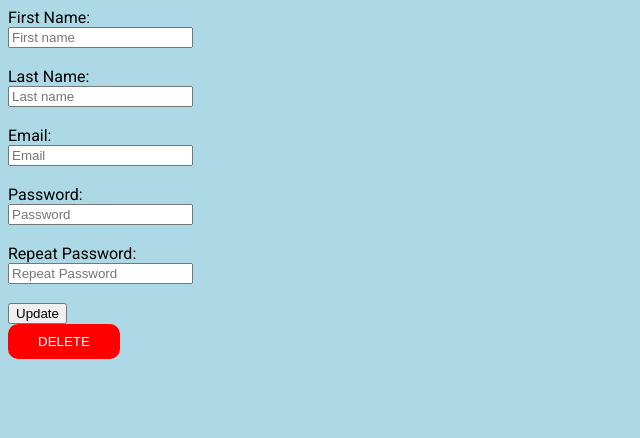
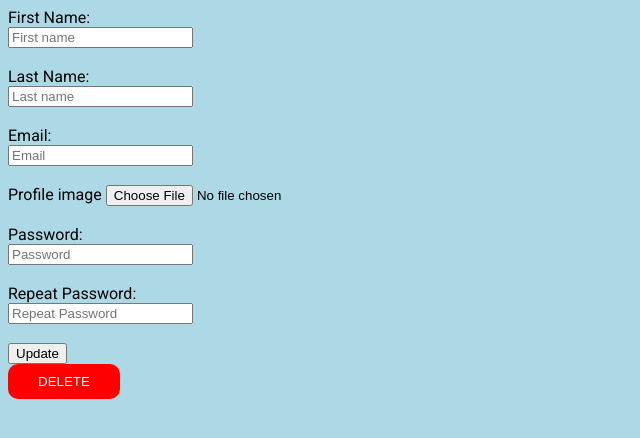
Before and after one commit to EricB-59/NurseProject_FE-Angular, an Angular app: page /update in a window 1280 px wide. Shown: the top 438 px of the page, without its empty margins (0-640 px from the left). Built offline with nearby package versions, Linux system fonts and the light colour scheme.

Commit message:
Profile picture FE implementation

```diff
--- a/src/app/get-all-nurses/get-all-nurses.component.html
+++ b/src/app/get-all-nurses/get-all-nurses.component.html
@@ -11,10 +11,9 @@
     <th>Profile</th>
   </tr>
   <tr *ngFor="let nurse of nurses; let i = index">
-        <td>{{nurse.first_name}}</td>
-        <td>{{nurse.last_name}}</td>
-        <td>{{nurse.email}}</td>
-        <!-- <td><img src={{nurse.src}} alt=""></td> -->
+    <td>{{ nurse.first_name }}</td>
+    <td>{{ nurse.last_name }}</td>
+    <td>{{ nurse.email }}</td>
+    <td><img src="{{ nurse.profileImg }}" alt="" /></td>
   </tr>
-
 </table>
--- a/src/app/get-all-nurses/get-all-nurses.component.ts
+++ b/src/app/get-all-nurses/get-all-nurses.component.ts
@@ -8,7 +8,6 @@ import { Nurse } from '../nurse';
   styleUrl: './get-all-nurses.component.css',
 })
 export class GetAllNursesComponent implements OnInit {
-
   nurses: Nurse[] = [];
 
   constructor(private _userService: NurseService) {}
@@ -22,5 +21,6 @@ export class GetAllNursesComponent implements OnInit {
 
   listNurses(data: any) {
     this.nurses = data;
+    console.log(data);
   }
 }
--- a/src/app/nurse.ts
+++ b/src/app/nurse.ts
@@ -3,6 +3,7 @@ export class Nurse {
   first_name?: string; // El ? indica que es opcional
   last_name?: string; // El ? indica que es opcional
   email: string;
+  profileImg: string;
   password: string;
 
   constructor(
@@ -12,12 +13,14 @@ export class Nurse {
       first_name,
       last_name,
       email,
+      profileImg,
       password,
     }: {
       id?: number;
       first_name?: string;
       last_name?: string;
       email: string;
+      profileImg: string;
       password: string;
     }
   ) {
@@ -25,6 +28,7 @@ export class Nurse {
     this.first_name = first_name;
     this.last_name = last_name;
     this.email = email;
+    this.profileImg = profileImg;
     this.password = password;
   }
 }
--- a/src/app/register-nurses/register-nurses.component.html
+++ b/src/app/register-nurses/register-nurses.component.html
@@ -25,6 +25,18 @@
   <br />
   <br />
   <label>
+    Profile image
+    <input
+      type="file"
+      name="profileImg"
+      id="profileImg"
+      (change)="onFileChange($event)"
+      #fileInput
+    />
+  </label>
+  <br />
+  <br />
+  <label>
     Password:
     <br />
     <input type="password" formControlName="password" placeholder="Password" />
--- a/src/app/register-nurses/register-nurses.component.ts
+++ b/src/app/register-nurses/register-nurses.component.ts
@@ -12,12 +12,14 @@ import { Nurse } from '../nurse';
 })
 export class RegisterNursesComponent {
   existe: boolean = false;
+  selectedFileBase64: string | null = null;
   constructor(private router: Router, private _userService: NurseService) {}
 
   form = new FormGroup({
     first_name: new FormControl(''),
     last_name: new FormControl(''),
     email: new FormControl(''),
+    profileImg: new FormControl(''),
     password: new FormControl(''),
     repeat_password: new FormControl(''),
   });
@@ -28,6 +30,7 @@ export class RegisterNursesComponent {
         first_name: this.form.value.first_name as string,
         last_name: this.form.value.last_name as string,
         email: this.form.value.email as string,
+        profileImg: this.selectedFileBase64 as string,
         password: this.form.value.password as string,
       });
       this._userService.registerNurse(nurse).subscribe((result) => {
@@ -36,4 +39,23 @@ export class RegisterNursesComponent {
       this.router.navigate(['/login']);
     }
   }
+
+  onFileChange(event: any): void {
+    const file = event.target.files[0];
+    if (file) {
+      this.convertFileToBase64(file);
+    }
+  }
+
+  convertFileToBase64(file: File): void {
+    const reader = new FileReader();
+    reader.readAsDataURL(file); // Convierte el archivo a base64
+    reader.onload = () => {
+      this.selectedFileBase64 = reader.result as string;
+      console.log('Archivo convertido a base64:', this.selectedFileBase64);
+    };
+    reader.onerror = (error) => {
+      console.error('Error al leer el archivo:', error);
+    };
+  }
 }
--- a/src/app/update-nurses/update-nurses.component.html
+++ b/src/app/update-nurses/update-nurses.component.html
@@ -2,28 +2,62 @@
   <label>
     First Name:
     <br />
-      <input type="text" formControlName="first_name" placeholder="First name" [value]="nurseData?.first_name"/>
+    <input
+      type="text"
+      formControlName="first_name"
+      placeholder="First name"
+      [value]="nurseData?.first_name"
+    />
   </label>
   <br />
   <br />
   <label>
     Last Name:
     <br />
-      <input type="text" formControlName="last_name" placeholder="Last name" [value]="nurseData?.last_name"/>
+    <input
+      type="text"
+      formControlName="last_name"
+      placeholder="Last name"
+      [value]="nurseData?.last_name"
+    />
   </label>
   <br />
   <br />
   <label>
     Email:
     <br />
-      <input type="email" formControlName="email" placeholder="Email" [value]="nurseData?.email"/>
+    <input
+      type="email"
+      formControlName="email"
+      placeholder="Email"
+      [value]="nurseData?.email"
+    />
+  </label>
+  <br />
+  <br />
+  <label>
+    <label>
+      Profile image
+      <input
+        type="file"
+        name="profileImg"
+        id="profileImg"
+        (change)="onFileChange($event)"
+        #fileInput
+      />
+    </label>
   </label>
   <br />
   <br />
   <label>
     Password:
     <br />
-      <input type="password" formControlName="password" placeholder="Password" [value]="nurseData?.password"/>
+    <input
+      type="password"
+      formControlName="password"
+      placeholder="Password"
+      [value]="nurseData?.password"
+    />
   </label>
   <br />
   <br />
@@ -41,4 +75,4 @@
   <br />
   <button type="submit">Update</button>
 </form>
-<app-delete-nurses/>
+<app-delete-nurses />
--- a/src/app/update-nurses/update-nurses.component.ts
+++ b/src/app/update-nurses/update-nurses.component.ts
@@ -6,58 +6,81 @@ import { FormControl, FormGroup } from '@angular/forms';
 @Component({
   selector: 'app-update-nurses',
   templateUrl: './update-nurses.component.html',
-  styleUrl: './update-nurses.component.css'
+  styleUrl: './update-nurses.component.css',
 })
 export class UpdateNursesComponent implements OnInit {
-  constructor(private nurseService: NurseService) { }
+  constructor(private nurseService: NurseService) {}
   nurseData?: Nurse;
   nurseID?: number;
+  selectedFileBase64: string | null = null;
 
   ngOnInit() {
-    this.loadNurseData()
+    this.loadNurseData();
   }
 
   form = new FormGroup({
     first_name: new FormControl(''),
     last_name: new FormControl(''),
     email: new FormControl(''),
+    profileImg: new FormControl(''),
     password: new FormControl(''),
-    repeat_password: new FormControl('')
-  })
+    repeat_password: new FormControl(''),
+  });
 
   loadNurseData() {
     this.nurseID = Number(localStorage.getItem('nurseID'));
     if (this.nurseID) {
       this.nurseService.findByID(this.nurseID).subscribe({
         next: (data) => {
-          console.info(data)
-          this.nurseData = data
+          console.info(data);
+          this.nurseData = data;
         },
         error: (err) => {
-          console.error(err)
-        }
-      })
+          console.error(err);
+        },
+      });
     } else {
-      console.error("No hay usuarios logueados")
+      console.error('No hay usuarios logueados');
     }
   }
 
   update() {
     let nurse: Nurse = {
-      first_name: this.form.value.first_name || this.nurseData?.first_name || '',
+      first_name:
+        this.form.value.first_name || this.nurseData?.first_name || '',
       last_name: this.form.value.last_name || this.nurseData?.last_name || '',
       email: this.form.value.email || this.nurseData?.email || '',
+      profileImg: this.selectedFileBase64 || 'noImage',
       password: this.form.value.password || this.nurseData?.email || '',
-    }
+    };
     if (this.nurseID) {
       this.nurseService.updateNurse(this.nurseID, nurse).subscribe({
         next: (result) => {
-          console.info(result)
+          console.info(result);
         },
         error: (err) => {
-          console.error(err)
-        }
-      })
+          console.error(err);
+        },
+      });
     }
   }
+
+  onFileChange(event: any): void {
+    const file = event.target.files[0];
+    if (file) {
+      this.convertFileToBase64(file);
+    }
+  }
+
+  convertFileToBase64(file: File): void {
+    const reader = new FileReader();
+    reader.readAsDataURL(file); // Convierte el archivo a base64
+    reader.onload = () => {
+      this.selectedFileBase64 = reader.result as string;
+      console.log('Archivo convertido a base64:', this.selectedFileBase64);
+    };
+    reader.onerror = (error) => {
+      console.error('Error al leer el archivo:', error);
+    };
+  }
 }
```
Lines whose indentation alone changed are shown as unchanged.
